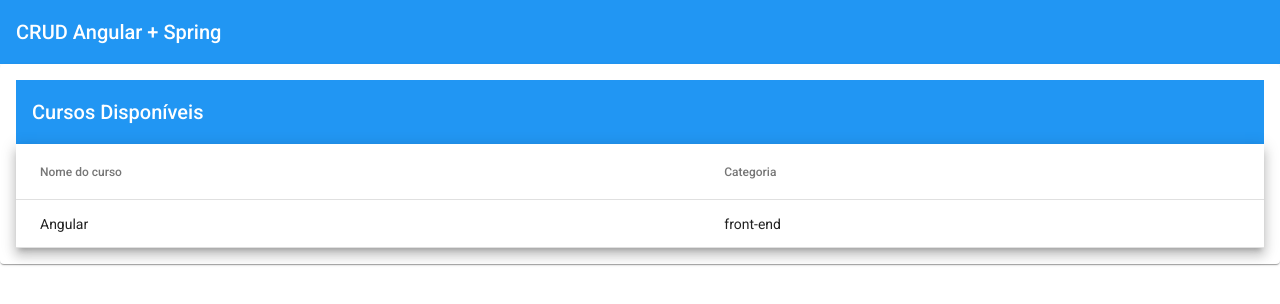
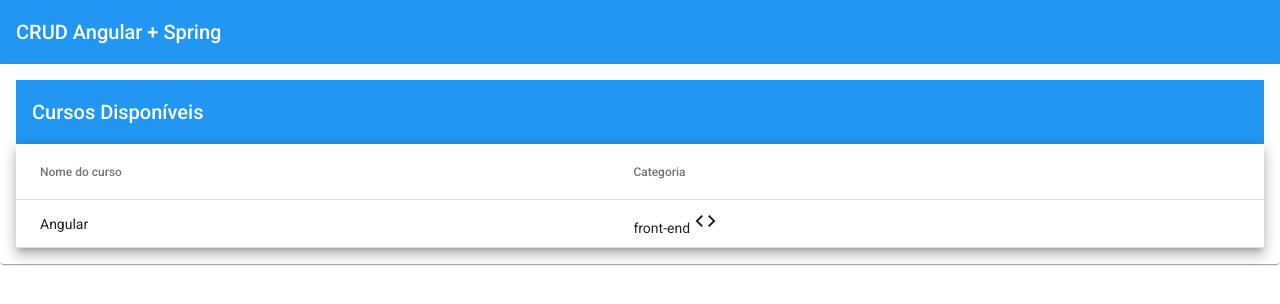
Before and after one commit to sansou/crud-angular, an Angular app: page /courses in a window 1280 px wide. Shown: the top 304 px of the page. Built offline with nearby package versions, Linux system fonts and the light colour scheme.

Commit message:
[#12] - Lista de Cursos: Pipe para mostrar

```diff
--- a/src/app/courses/courses/courses.component.html
+++ b/src/app/courses/courses/courses.component.html
@@ -12,7 +12,9 @@
       <!-- Category Column -->
       <ng-container matColumnDef="category">
         <th mat-header-cell *matHeaderCellDef> Categoria </th>
-      <td mat-cell *matCellDef="let course"> {{ course.category }} </td>
+        <td mat-cell *matCellDef="let course"> {{ course.category }}
+          <mat-icon aria-hidden="false" aria-label="Categoria do Curso">{{ course.category | category }}</mat-icon>
+        </td>
       </ng-container>
 
       <tr mat-header-row *matHeaderRowDef="displayedColumns"></tr>
--- a/src/app/courses/services/courses.service.ts
+++ b/src/app/courses/services/courses.service.ts
@@ -16,7 +16,7 @@
   list() {
     return this.httpClient.get<Course[]>(this.API).pipe(
       first(),
-      delay(2000),
+      // delay(2000),
       tap(courses => console.log(courses))
     );
   }
--- /dev/null
+++ b/src/app/shared/pipes/category.pipe.ts
@@ -0,0 +1,17 @@
+import { Pipe, PipeTransform } from '@angular/core';
+
+@Pipe({
+  name: 'category'
+})
+export class CategoryPipe implements PipeTransform {
+
+  transform(value: string, ...args: unknown[]): string {
+    switch (value) {
+      case 'front-end': return 'code'
+      case 'back-end': return 'computer'
+
+    }
+    return 'code';
+  }
+
+}
--- a/src/app/shared/shared.module.ts
+++ b/src/app/shared/shared.module.ts
@@ -2,17 +2,19 @@
 import { NgModule } from '@angular/core';
 import { CommonModule } from '@angular/common';
 import { ErrorDialogComponent } from './components/error-dialog/error-dialog.component';
+import { CategoryPipe } from './pipes/category.pipe';
 
 
 
 @NgModule({
   declarations: [
-    ErrorDialogComponent
+    ErrorDialogComponent,
+    CategoryPipe
   ],
   imports: [
     CommonModule,
     AppMaterialModule
   ],
-  exports:[ ErrorDialogComponent]
+  exports: [ErrorDialogComponent, CategoryPipe]
 })
 export class SharedModule { }
```
Also changed, not shown: src/app/shared/app-material/app-material.module.ts (+5 -2 lines), 1 other file (tests, documents, lock files or other folders). Lines whose indentation alone changed are shown as unchanged.
